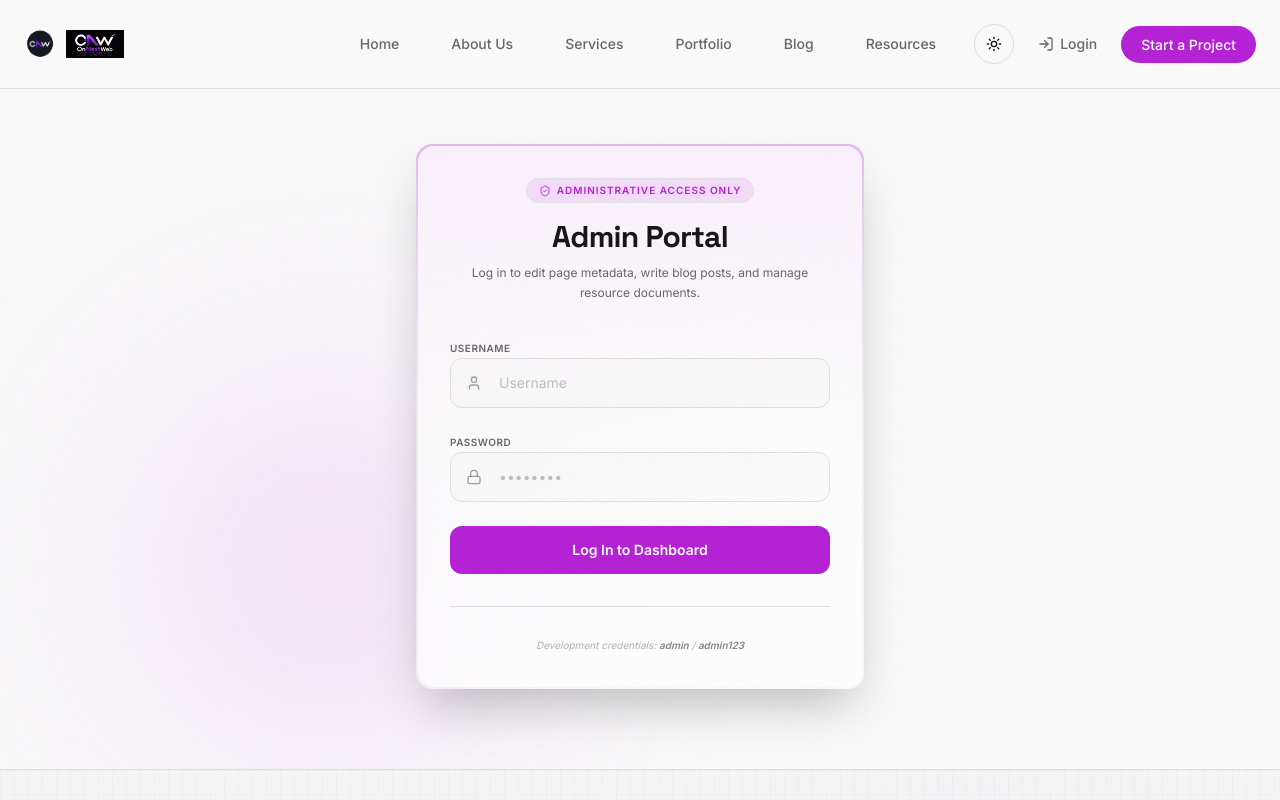
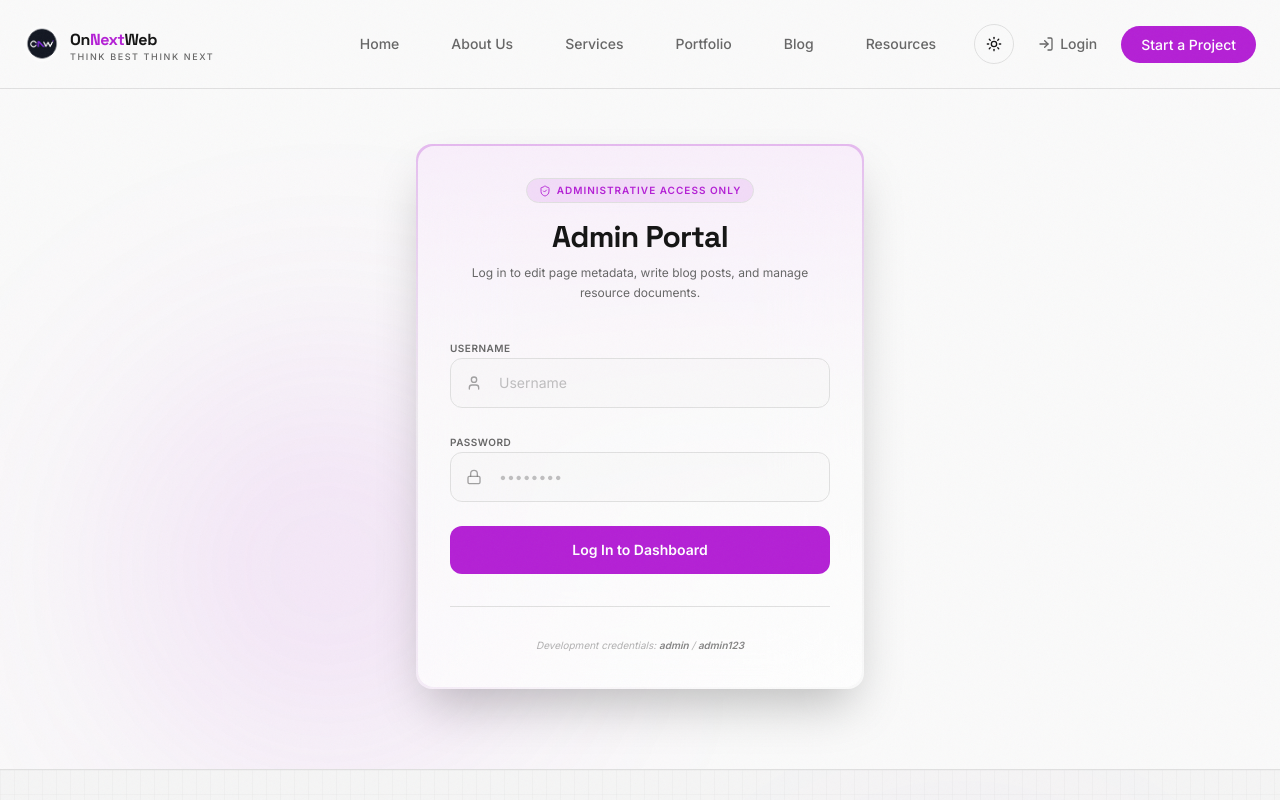
Before and after one commit to osamajmi/ONW_Frontend, a Next.js app: page /login in a window 1280 px wide. Shown: the top 800 px of the page. Built offline with nearby package versions, Linux system fonts and the light colour scheme.

Commit message:
fix: Logo — icon + text combo (fixes invisible logo on dark navbar)

```diff
--- a/src/components/Logo.tsx
+++ b/src/components/Logo.tsx
@@ -2,29 +2,27 @@ import Image from "next/image";
 
 const Logo = () => {
   return (
-    <div className="flex items-center gap-2.5 cursor-pointer">
-      {/* Icon mark — always visible */}
-      <div className="relative w-8 h-8 shrink-0">
+    <div className="flex items-center gap-2.5 cursor-pointer group">
+      {/* Circular icon — always visible */}
+      <div className="relative w-9 h-9 shrink-0 transition-transform duration-300 group-hover:scale-105">
         <Image
           src="/favicon.png"
-          alt="ON Next Web logo icon"
+          alt="ON Next Web icon"
           fill
-          sizes="32px"
+          sizes="36px"
           className="object-contain rounded-full"
           priority
         />
       </div>
 
-      {/* Full wordmark — hidden on very small screens */}
-      <div className="hidden sm:block relative h-7 w-[140px]">
-        <Image
-          src="/dark logo.png"
-          alt="ON Next Web"
-          fill
-          sizes="140px"
-          className="object-contain object-left"
-          priority
-        />
+      {/* Brand text */}
+      <div className="flex flex-col leading-none">
+        <span className="font-display text-base font-bold tracking-tight text-foreground">
+          On<span className="text-primary">Next</span>Web
+        </span>
+        <span className="text-[9px] font-medium tracking-[0.18em] text-muted-foreground uppercase">
+          Think Best Think Next
+        </span>
       </div>
     </div>
   );
```
